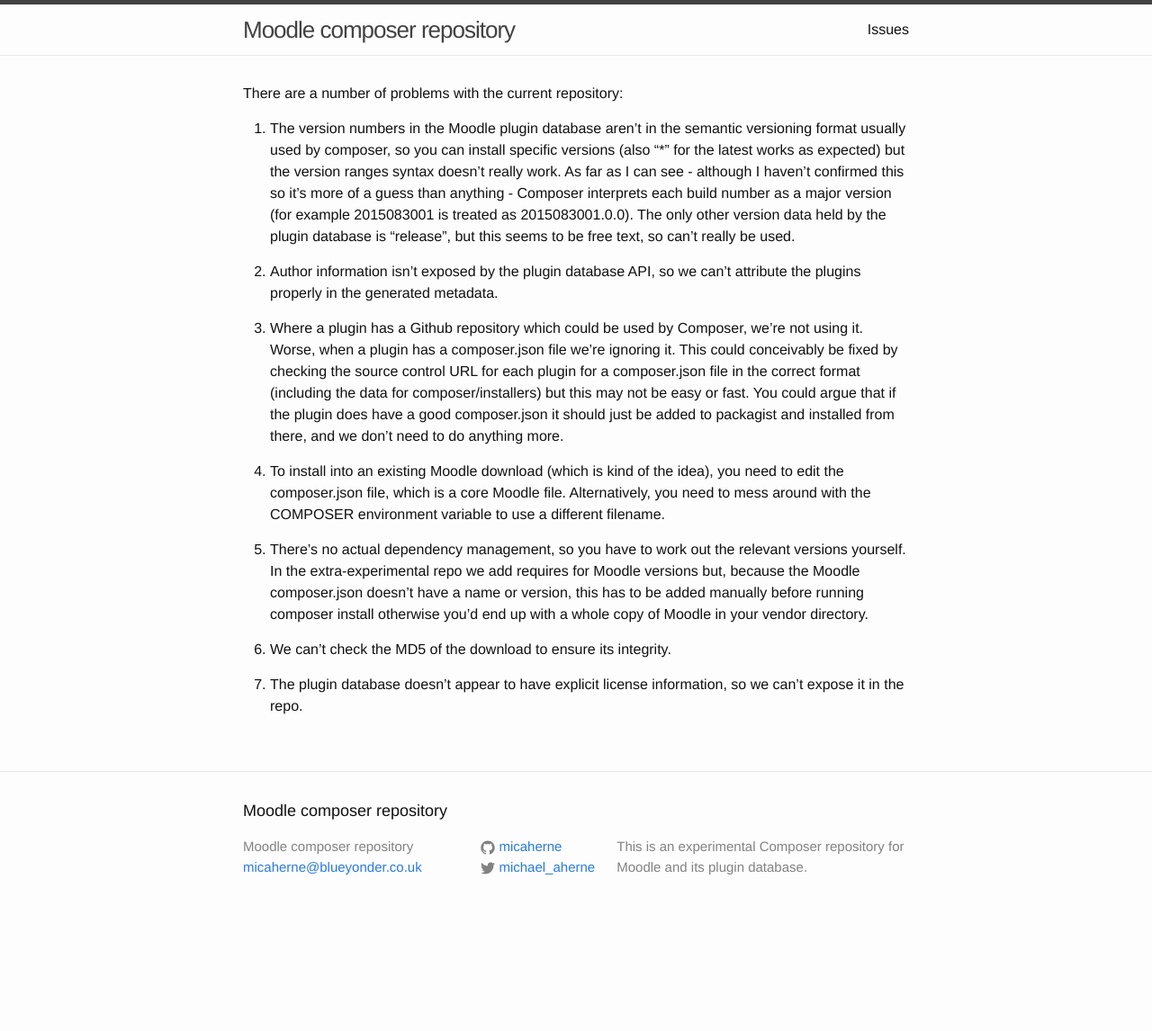
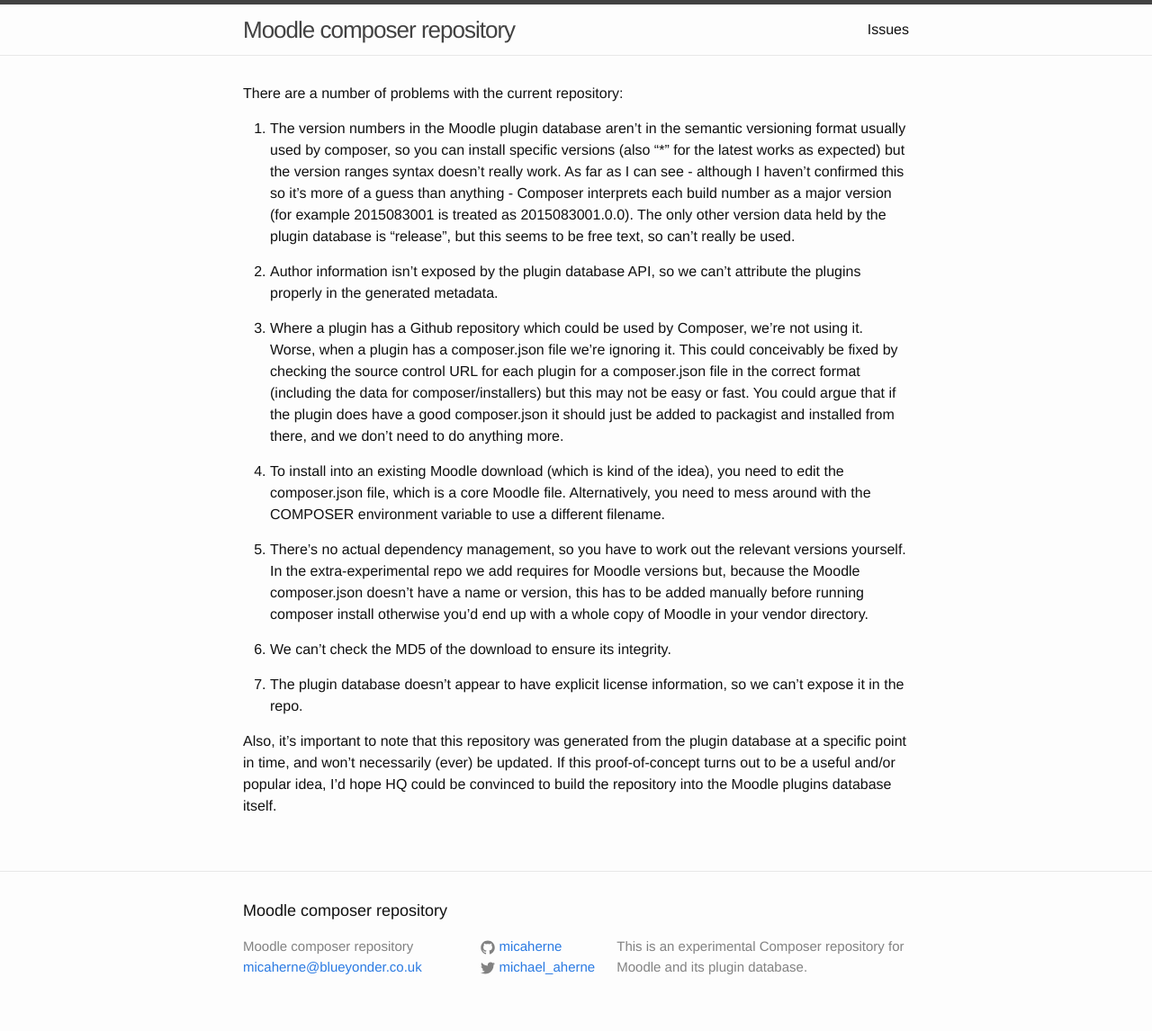
Before and after one commit to micaherne/moodle-plugin-repo, a Jekyll site: the page built from issues.md, in a window 1280 px wide. Shown: the whole page at 90% size. Built offline with Jekyll 4.4.1, drawn with Linux system fonts in a browser that asks for light colours; before the commit the page ends 1035 px from its top, so only the background shows below that.

Commit message:
Updated issues

```diff
--- a/issues.md
+++ b/issues.md
@@ -19,3 +19,5 @@ There are a number of problems with the current repository:
 6. We can't check the MD5 of the download to ensure its integrity.
 
 7. The plugin database doesn't appear to have explicit license information, so we can't expose it in the repo.
+
+Also, it's important to note that this repository was generated from the plugin database at a specific point in time, and won't necessarily (ever) be updated. If this proof-of-concept turns out to be a useful and/or popular idea, I'd hope HQ could be convinced to build the repository into the Moodle plugins database itself.
```
